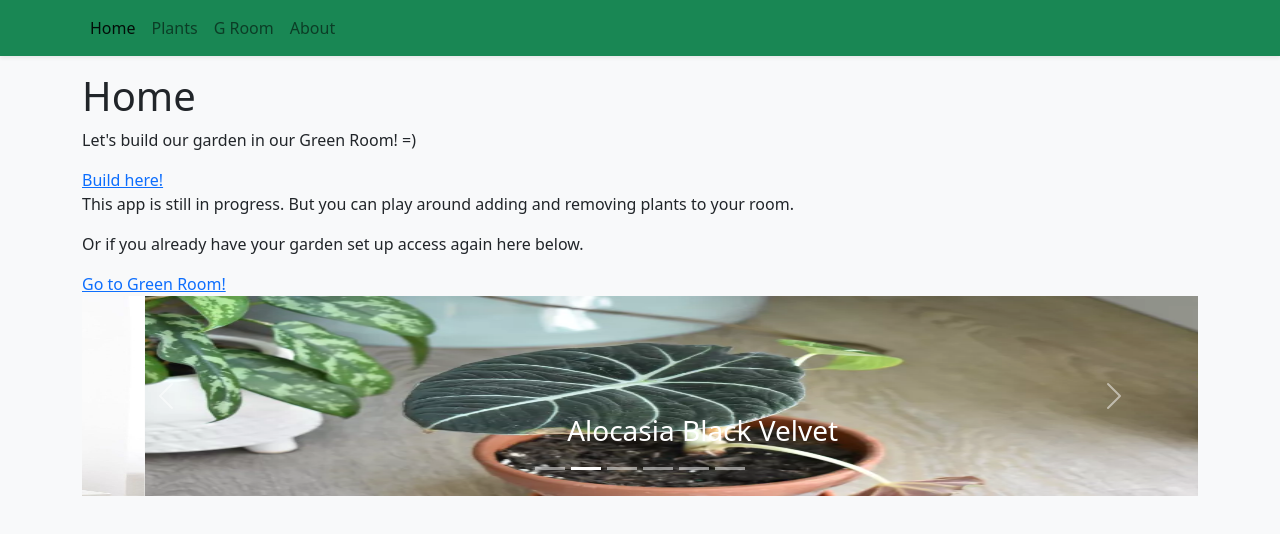
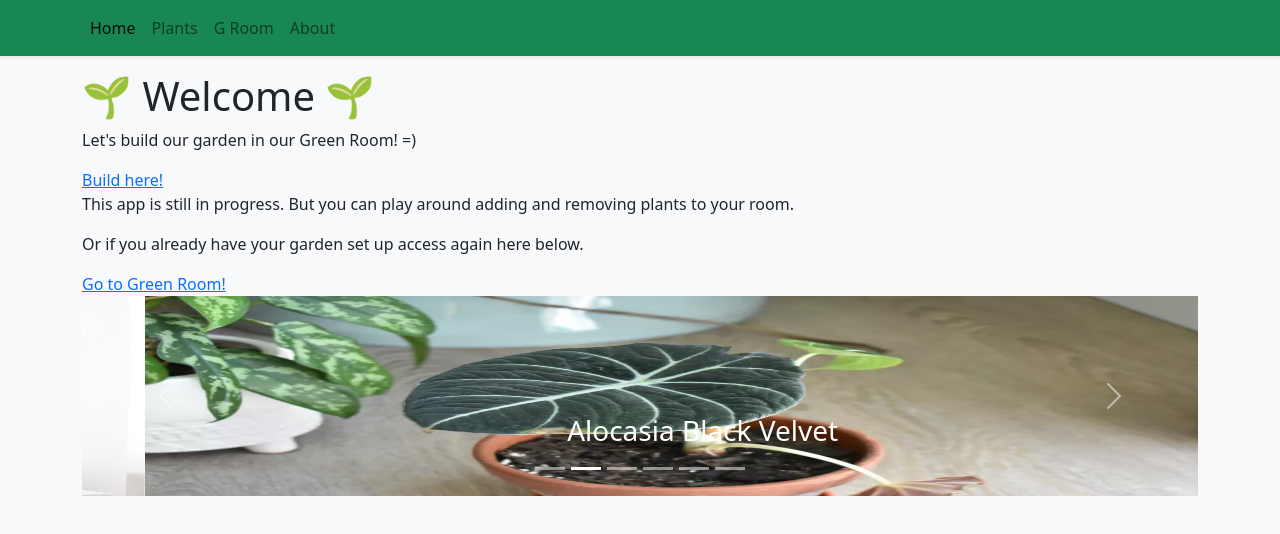
Before and after one commit to hseiji/green-room-app, a React (Vite) app: page / in a window 1280 px wide. Shown: the top 534 px of the page. Built offline with nearby package versions, Linux system fonts and the light colour scheme.

Commit message:
update home page

```diff
--- a/src/pages/Home.tsx
+++ b/src/pages/Home.tsx
@@ -4,7 +4,7 @@ import PlantsCarrousel from '../components/PlantsCarrousel'
 export function Home() {
   return (
     <>
-      <h1>Home</h1>
+      <h1>🌱 Welcome 🌱</h1>
       <p>Let's build our garden in our Green Room! =)</p>
       <NavLink to="/plants">Build here!</NavLink>
       <p>
```
